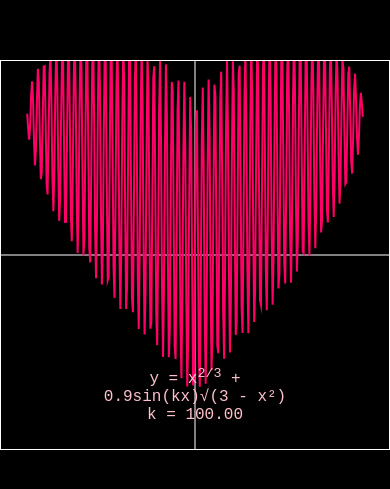
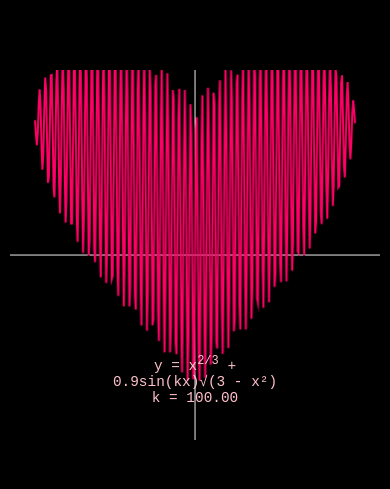
Before and after one commit to Shashwat-19/Heart-Equation, a plain HTML site: page index.html in a window 390 px wide. Shown: the part 167-656 px from the top of the page. Drawn offline with Linux system fonts and the light colour scheme.

Commit message:
Responsive for phones

```diff
--- a/script.js
+++ b/script.js
@@ -12,7 +12,6 @@ resizeCanvas(); // Initial resize
 
 let k = 0; // Initial value of k
 
-// Draw axes and gridlines
 function drawAxes() {
     ctx.strokeStyle = "white";
     ctx.lineWidth = 1;
@@ -39,12 +38,12 @@ function drawHeart(kValue) {
 
     ctx.beginPath();
     for (let x = -2; x <= 2; x += 0.01) {
-        const xScaled = x * scale + canvas.width / 2; // Center the graph horizontally
+        const xScaled = x * scale + canvas.width / 2; // Center horizontally
         const yValue =
             Math.pow(Math.abs(x), 2 / 3) +
             0.9 * Math.sin(kValue * x) * Math.sqrt(3 - x * x);
 
-        const yScaled = -yValue * scale + canvas.height / 2; // Center the graph vertically
+        const yScaled = -yValue * scale + canvas.height / 2; // Center vertically
 
         if (x === -2) {
             ctx.moveTo(xScaled, yScaled);
--- a/style.css
+++ b/style.css
@@ -8,13 +8,14 @@ body {
     background: black;
     color: white;
     font-family: 'Courier New', Courier, monospace;
+    overflow: hidden;
 }
 
 /* Responsive Container */
 .container {
     position: relative;
     width: 100%;
-    max-width: 800px; /* Limits the canvas size for larger screens */
+    max-width: 900px; /* Adjust max width for large screens */
     aspect-ratio: 1; /* Maintains a square canvas */
     margin: 0 auto;
 }
@@ -25,17 +26,37 @@ canvas {
     height: 100%;
     display: block;
     background: black;
-    border: 1px solid white;
     box-sizing: border-box;
 }
 
 /* Equation Display */
 .equation {
     position: absolute;
-    bottom: 10px;
+    bottom: 20px;
     left: 50%;
     transform: translateX(-50%);
     text-align: center;
     color: pink;
     font-size: 1rem;
 }
+
+/* iPhone 15 Pro Optimization */
+@media screen and (max-width: 1179px) and (orientation: portrait) {
+    .container {
+        max-width: 95%; /* Utilize most of the screen width in portrait mode */
+    }
+
+    .equation {
+        font-size: 0.9rem; /* Slightly smaller font for better fit */
+    }
+}
+
+@media screen and (max-width: 2556px) and (orientation: landscape) {
+    .container {
+        max-height: 85%; /* Adjust for smaller height in landscape mode */
+    }
+
+    .equation {
+        font-size: 1.2rem; /* Increase font size for better readability */
+    }
+}
```
